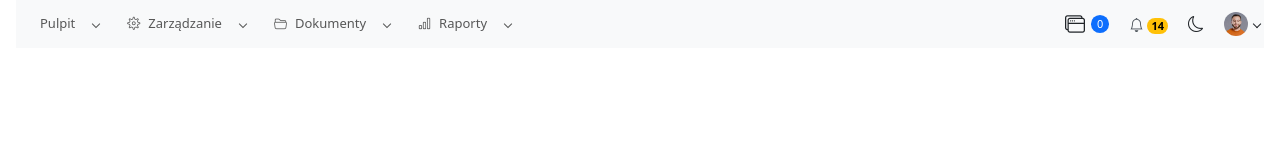
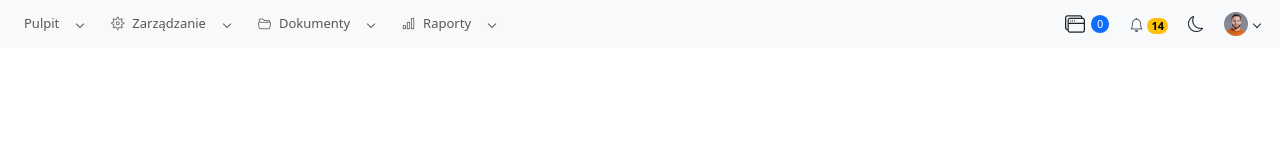
Before and after one commit to jakubgalinskionline/WinDesktop, an Angular app: page / in a window 1280 px wide. Shown: the top 160 px of the page. Built offline with nearby package versions, Linux system fonts and the light colour scheme.

Commit message:
margin left i right on main project off

```diff
--- a/src/app/components/desktop/desktop.component.css
+++ b/src/app/components/desktop/desktop.component.css
@@ -20,6 +20,8 @@
   flex-direction: column;
   overflow: hidden;
   background-color: var(--desktop-bg);
+  margin: 0;
+  padding: 0;
 }
 
 .taskbar {
@@ -33,15 +35,22 @@
 .navbar {
   padding: 0;
   height: 48px;
+  width: 100%;
 }
 
 .navbar .navbar-nav {
   height: 100%;
+  width: 100%;
 }
 
 .topnav {
   height: 100%;
-  padding: 0 1rem;
+  padding: 0;
+  width: 100%;
+}
+
+.topnav nav {
+  padding-right: 16px !important;
 }
 
 .topnav .navbar-left {
--- a/src/app/components/desktop/desktop.component.html
+++ b/src/app/components/desktop/desktop.component.html
@@ -9,9 +9,9 @@
   <!-- Taskbar -->
   <div class="taskbar">
     <nav class="navbar">
-      <header class="topnav w-100">
+      <header class="topnav w-100 p-0">
         <nav
-          class="navbar navbar-expand-lg container-fluid"
+          class="navbar navbar-expand-lg w-100"
           [ngClass]="
             (isDarkMode$ | async)
               ? 'navbar-dark bg-dark'
--- a/src/styles.css
+++ b/src/styles.css
@@ -1 +1,20 @@
 /* You can add global styles to this file, and also import other style files */
+
+html, body {
+  margin: 0;
+  padding: 0;
+  width: 100%;
+  height: 100%;
+  overflow: hidden;
+}
+
+/* Usuń padding z kontenerów bootstrapa */
+.container,
+.container-fluid {
+  padding-left: 0 !important;
+  padding-right: 0 !important;
+  margin-left: 0 !important;
+  margin-right: 0 !important;
+  width: 100% !important;
+  max-width: none !important;
+}
```
